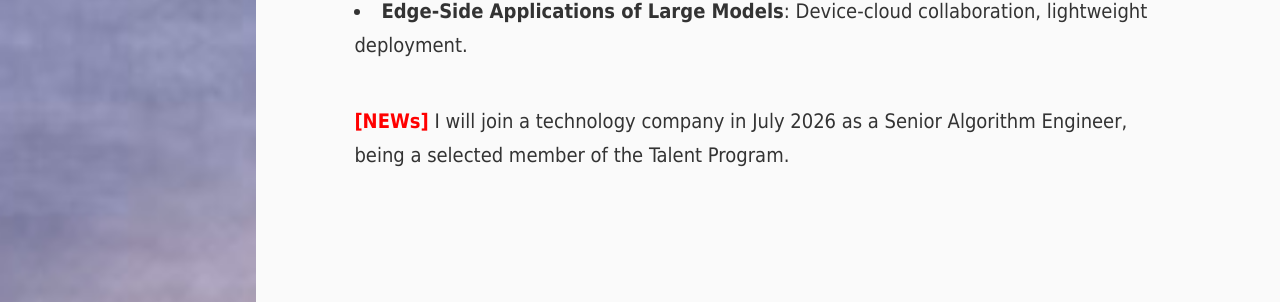
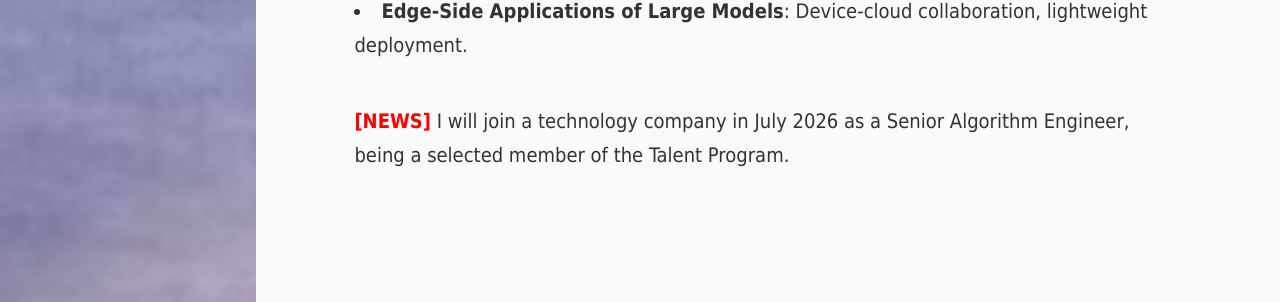
Before and after one commit to RichardSunnyMeng/RichardSunnyMeng.github.io, a Jekyll site: the page built from index.html, in a window 1280 px wide. Shown: the part 586-888 px from the top of the page. Built offline with Jekyll 4.4.1, drawn with Linux system fonts in a browser that asks for light colours; the list of posts is cut into pages by our own code.

Commit message:
Update index.html

```diff
--- a/index.html
+++ b/index.html
@@ -27,7 +27,7 @@ layout: default
       <li><strong>Edge-Side Applications of Large Models</strong>: Device-cloud collaboration, lightweight deployment.</li>
     </ul>
 
-      <p><strong><font color="#FF0000">[NEWs]</strong></font> I will join a technology company in July 2026 as a Senior Algorithm Engineer, being a selected member of the Talent Program.</p>
+      <p><strong><font color="#FF0000">[NEWS]</strong></font> I will join a technology company in July 2026 as a Senior Algorithm Engineer, being a selected member of the Talent Program.</p>
 
   </section>
 
```
